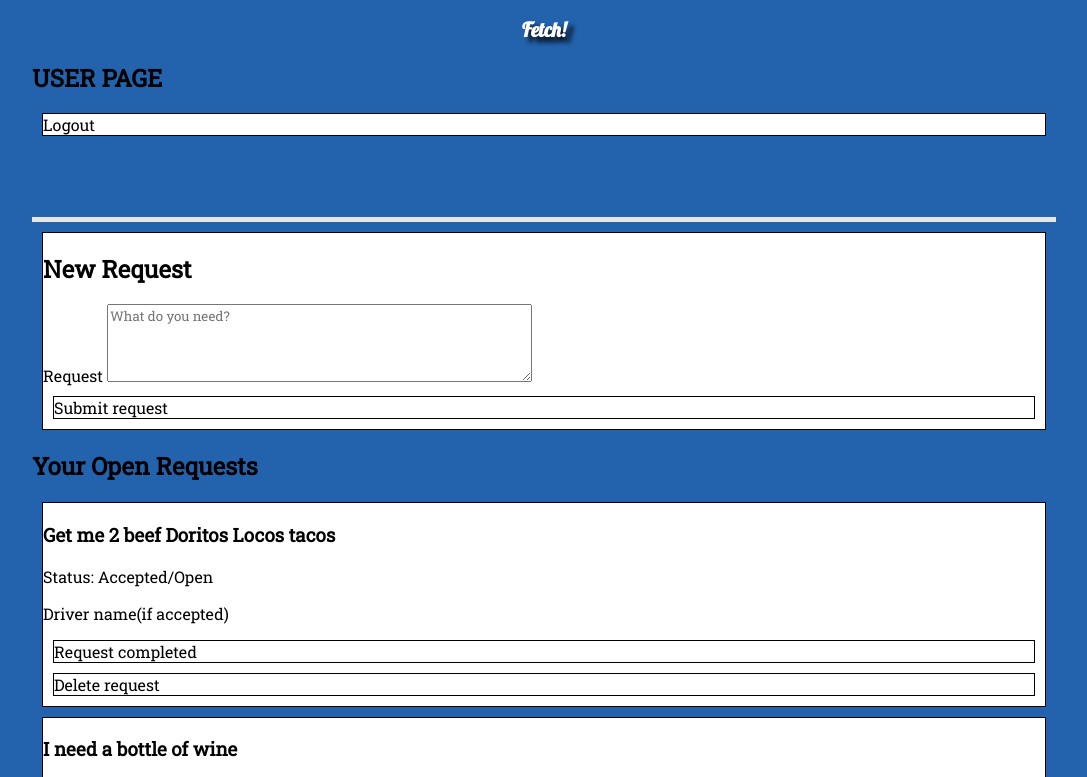
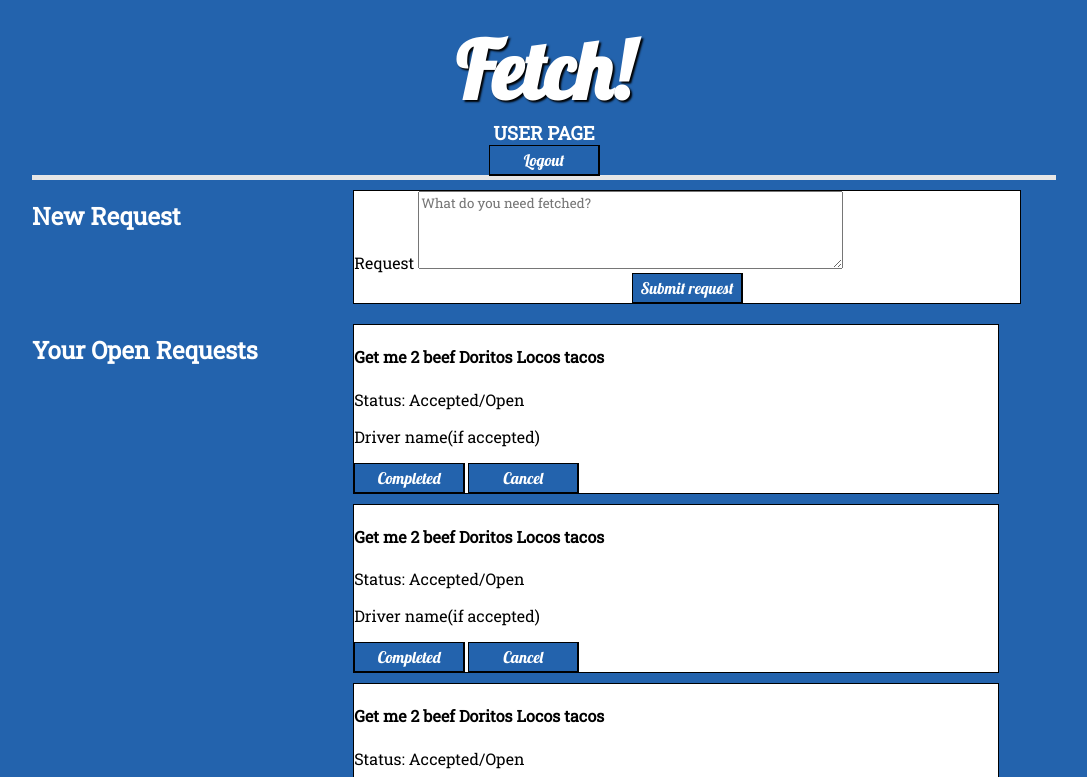
Before and after one commit to mikefausz/Fetch, a website: page public/index.html in a window 1280 px wide. Both pictures are taken after a click on the element "Let's go!". Shown: the top 777 px of the page, without its empty margins (96-1183 px from the left). Drawn offline with Linux system fonts and the light colour scheme.

Commit message:
Early morning styling.

```diff
--- a/public/app.js
+++ b/public/app.js
@@ -20,6 +20,9 @@ templates.driverRequest = [
 
 var fetchApp = {
   urls: {
+    usersUrl: 'http://tiny-tiny.herokuapp.com/collections/users',
+    driversUrl: 'http://tiny-tiny.herokuapp.com/collections/drivers',
+    requestsUrl: 'http://tiny-tiny.herokuapp.com/collections/requests',
     // URL PATHS JAMES CREATES WILL GO HERE
 
     // driversUrl: '/drivers',
--- a/public/index.html
+++ b/public/index.html
@@ -33,55 +33,65 @@
 
     <section id="userPage">
       <header>
-        <h1>Fetch!<h1>
-          <h2>USER PAGE</h2>
+        <h1>Fetch!</h1>
+          <h3>USER PAGE</h3>
           <div class="logoutButton">
             Logout
           </div>
       </header>
       <!-- <div class="requestContainer"> -->
         <div id="newRequest">
+          <div class="headerCol">
             <h2>New Request</h2>
+          </div>
+
+          <div id="requestFormBox">
             <form >
               <label for="">Request</label>
-            <textarea placeholder="What do you need?" rows="4" cols="50"></textarea>
+              <textarea placeholder="What do you need fetched?" rows="4" cols="50"></textarea>
               <div id="submitRequest">Submit request</div>
               <!-- <input type="button" name="send"> -->
             </form>
+          </div>
 
         </div>
+        <div class="headerCol">
         <h2>Your Open Requests</h2>
+        </div>
+
+        <div class="requestContainer">
           <div class="userRequest">
-        <h3>Get me 2 beef Doritos Locos tacos</h3>
+            <h4>Get me 2 beef Doritos Locos tacos</h4>
             <p>Status: Accepted/Open</p>
             <p>Driver name(if accepted)</p>
             <div class="deleteButton">
-          Request completed
+              Completed
             </div>
             <div class="deleteButton">
-          Delete request
+              Cancel
             </div>
           </div>
           <div class="userRequest">
-        <h3>I need a bottle of wine</h3>
+            <h4>Get me 2 beef Doritos Locos tacos</h4>
             <p>Status: Accepted/Open</p>
             <p>Driver name(if accepted)</p>
             <div class="deleteButton">
-          Request completed
+              Completed
             </div>
             <div class="deleteButton">
-          Delete request
+              Cancel
             </div>
           </div>
           <div class="userRequest">
-        <h3>Pick me up some ramen</h3>
+            <h4>Get me 2 beef Doritos Locos tacos</h4>
             <p>Status: Accepted/Open</p>
             <p>Driver name(if accepted)</p>
             <div class="deleteButton">
-          Request completed
+              Completed
             </div>
             <div class="deleteButton">
-          Delete request
+              Cancel
+            </div>
           </div>
       </div>
     </section>
@@ -94,7 +104,12 @@
             Logout
           </div>
       </header>
+      <div id="acceptedBlock">
+        <div class="headerCol">
           <h2>Your Accepted Requests</h2>
+        </div>
+
+        <div class="requestContainer">
           <div class="acceptedRequest">
             <h3>Pick me up some ramen</h3>
             <p>User name</p>
@@ -109,8 +124,14 @@
               Cancel Request
             </div> -->
           </div>
+        </div>
+      </div>
 
+      <div class="headerCol">
         <h2>All Open Requests</h2>
+      </div>
+      <div class="requestContainer">
+
 
       <div class="userRequest">
         <h3>Pick me up some ramen</h3>
@@ -140,7 +161,7 @@
           Accept request
         </div>
       </div>
-
+      </div>
     </section>
 
   <script src="bower_components/underscore/underscore.js"></script>
--- a/public/styles.scss
+++ b/public/styles.scss
@@ -27,6 +27,14 @@ section {
 
 .button {
   border: 1px solid black;
+  width: 100px;
+  padding: 4px;
+  margin: auto;
+  text-align: center;
+  font-family: 'Lobster', cursive;
+  box-shadow: .25px .5px .25px .25px black;
+  color: white;
+  background: $blue;
   &:hover {
     cursor: pointer;
   }
@@ -95,27 +103,28 @@ section {
     font-size: 16px;
   }
   #letsGo {
+    @extend .button;
     font-size: 20px;
     padding: 8px;
     width: 70px;
-    font-family: 'Lobster', cursive;
-    box-shadow: .25px .5px .25px .25px black;
   }
 }
 
 header{
   width: 100%;
   background-color: $blue;
-  height:200px;
+  text-align: center;
   border-bottom:5px solid #E6E6E6;
 }
 
 h1{
-  font-size: 20px;
-  color: white;
-  text-align: center;
-  font-family: 'Lobster', cursive;
-  text-shadow: 5px 5px 5px black;
+  font-size: 5rem;
+  margin: 20px 0 0 0;
+    display: inline-block;
+    color: white;
+    text-align: center;
+    font-family: 'Lobster', cursive;
+    text-shadow: 2px 2px 2px black;
 }
 
 .logoutButton {
@@ -131,25 +140,54 @@ h1{
   padding: 20px;
 }
 
+.headerCol {
+  display: inline-block;
+  vertical-align: top;
+  width: 30%;
+}
+
 #userPage {
-  div {
+  h3 {
+    vertical-align: top;
+    color: white;
+    margin: 0;
+  }
+  h2 {
+    display: inline-block;
+    color: white;
+  }
+  #requestFormBox, .userRequest {
     border: 1px solid black;
     margin: 10px;
     background: white;
   }
+
+  #requestFormBox {
+    display: inline-block;
+        width: 65%;
+  }
+
   #submitRequest {
     @extend .button;
   }
   .deleteButton {
     @extend .button;
+    display: inline-block;
   }
 }
 
 #driverPage {
-  div {
+  #acceptedBlock {
+
+  }
+  .userRequest, .acceptedRequest {
+    width: 100%;
     border: 1px solid black;
     margin: 10px;
     background: white;
+  }
+  h2 {
+    color: white;
   }
   .acceptButton {
     @extend .button;
@@ -157,10 +195,6 @@ h1{
 }
 
 .requestContainer{
-  width: 80%;
-  height: 100px;
-  border: 5px double #E6E6E6;
-  margin: 0 auto;
-  box-shadow: 5px 5px 5px black;
-  margin-bottom: 2%;
+  display: inline-block;
+  width: 65%;
 }
```
Also changed, not shown: public/styles.css. Lines whose indentation alone changed are shown as unchanged.
